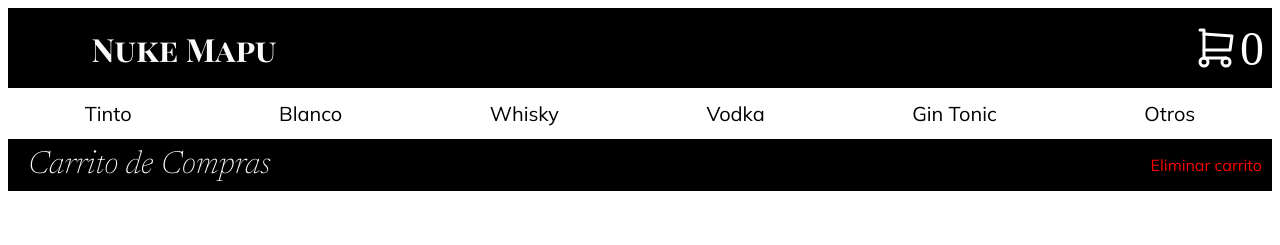
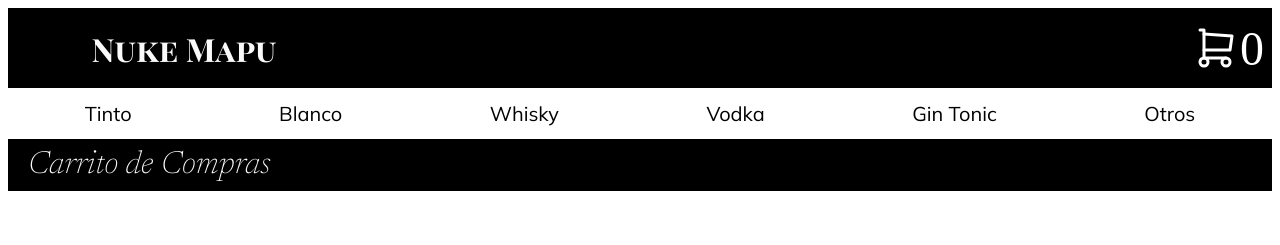
Before and after one commit to damiancombis1994/PreEntrega1-Combis, a React (Vite) app: page /cart in a window 1280 px wide. Shown: the top 245 px of the page. Built offline with nearby package versions, Linux system fonts and the light colour scheme; a web font is replaced by a local one.

Commit message:
Renderizado condicional btn-borrarCarrito

```diff
--- a/src/components/Cart.jsx
+++ b/src/components/Cart.jsx
@@ -20,6 +20,7 @@ function Cart() {
     const newOrderID = await createBuyOrder(orderData);
 
     console.log("Compra realizada", newOrderID);
+    clearCart();
   }
 
 
@@ -27,7 +28,7 @@ function Cart() {
     <>
     <div className={styles.cartHeader}>
         <h1>Carrito de Compras</h1>
-        <p onClick={clearCart}>Eliminar carrito</p>
+        <p style={cartItems.length === 0 ? {display: "none"} : {display: "inlineBlock"}} onClick={clearCart}>Eliminar carrito</p>
     </div>
 
     <div className={styles.viewCartDiv}>
```
